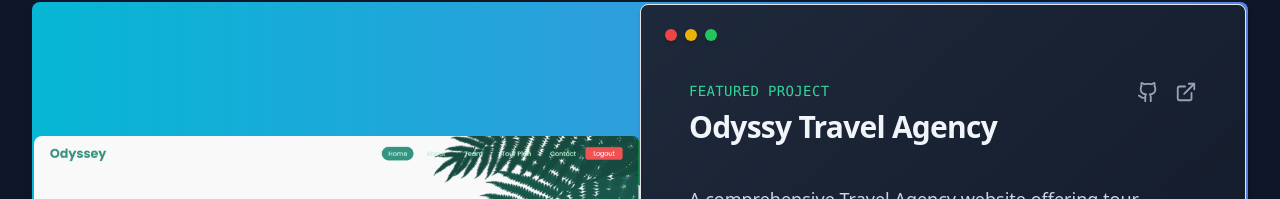
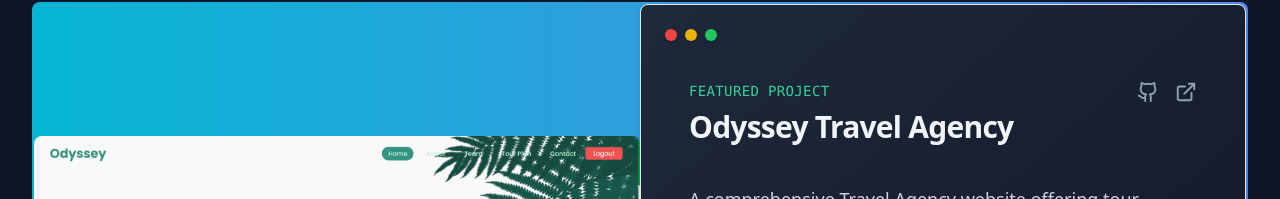
Before and after one commit to Hafiz-Sakib/portfolio, a React (Vite) app: page /projects in a window 1280 px wide. Shown: the part 158-357 px from the top of the page. Built offline with nearby package versions, Linux system fonts and the light colour scheme.

Commit message:
Fix typo in project title for consistency

```diff
--- a/src/components/Projects.jsx
+++ b/src/components/Projects.jsx
@@ -16,7 +16,7 @@ const MacOsButtons = () => (
 const ProjectShowcase = () => {
   const projects = [
     {
-      title: "Odyssy Travel Agency",
+      title: "Odyssey Travel Agency",
       description:
         "A comprehensive Travel Agency website offering tour packages from various countries. Users can log in to browse, select packages, customize their trip with flight and hotel options, and proceed to payment securely. Admins manage packages with CRUD operations and add local tour guide details for enhanced user experience.",
       tags: [
```
